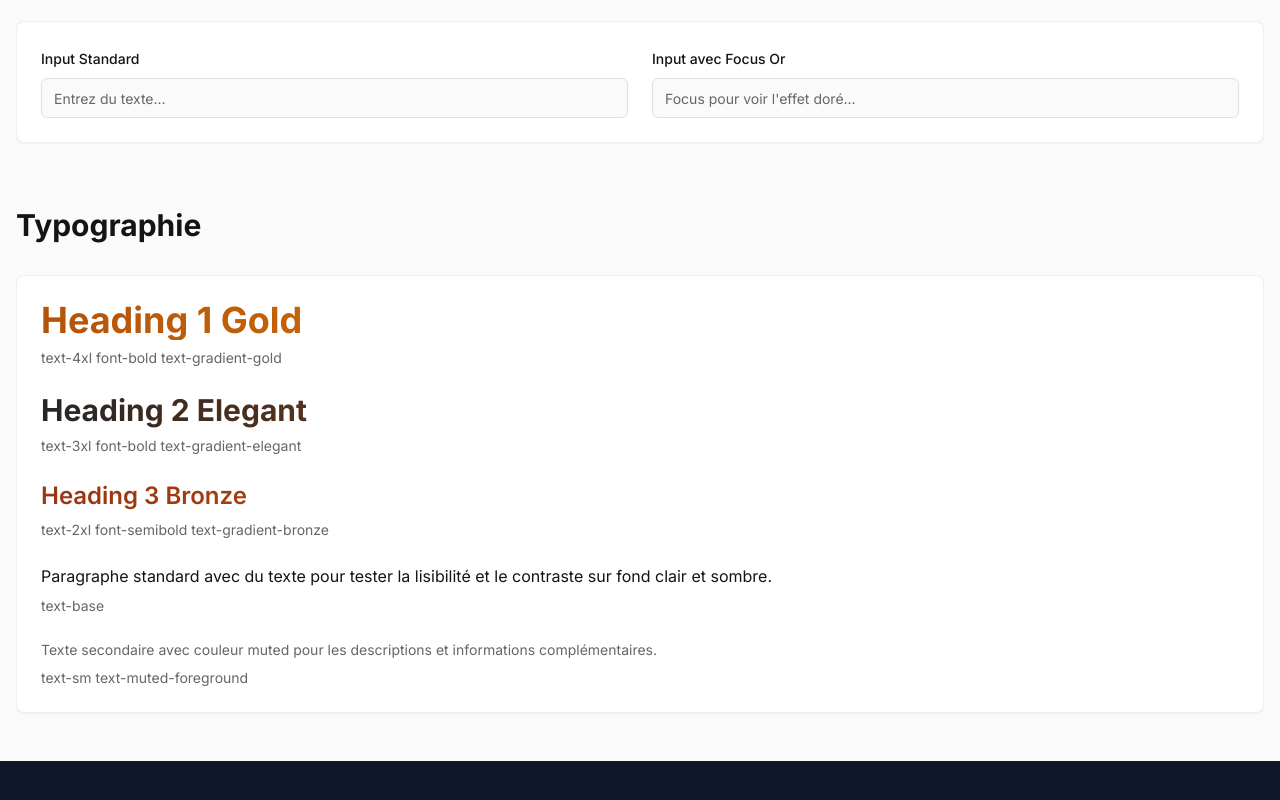
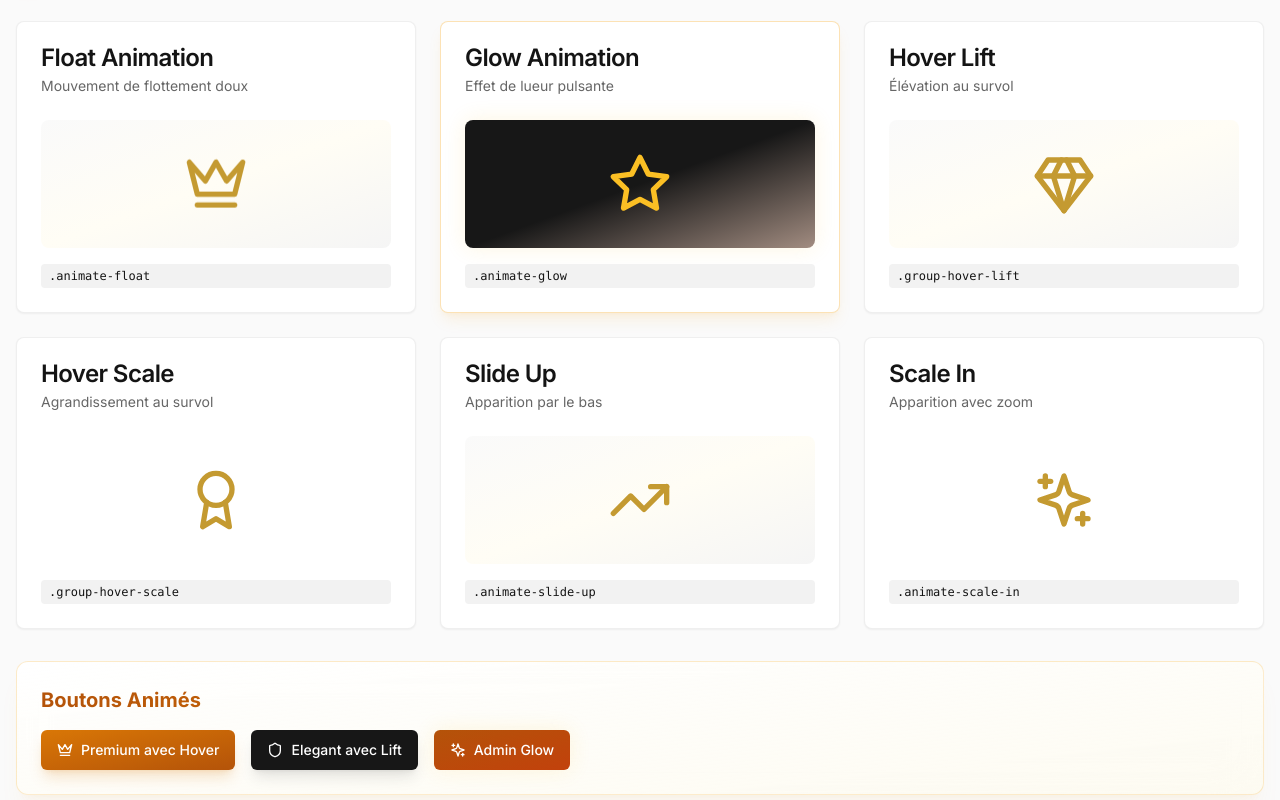
Before and after one commit to agencybenweb/SMB, a Next.js app: page /design-system in a window 1280 px wide. Shown: the part 2460-3260 px from the top of the page. Built offline with nearby package versions, Linux system fonts and the light colour scheme; no server answers.

Commit message:
feat(design): add premium animations and movement effects

```diff
--- a/app/design-system/page.tsx
+++ b/app/design-system/page.tsx
@@ -310,6 +310,124 @@ export default function DesignSystemPage() {
                     </div>
                 </section>
 
+                {/* Animations */}
+                <section className="animate-fade-in">
+                    <h2 className="text-3xl font-bold mb-8 flex items-center gap-2">
+                        <Zap className="w-6 h-6 text-primary animate-glow" />
+                        <span className="text-gradient-gold">Animations & Mouvements</span>
+                    </h2>
+
+                    <div className="grid grid-cols-1 md:grid-cols-2 lg:grid-cols-3 gap-6">
+                        <Card className="border-elegant group">
+                            <CardHeader>
+                                <CardTitle>Float Animation</CardTitle>
+                                <CardDescription>Mouvement de flottement doux</CardDescription>
+                            </CardHeader>
+                            <CardContent>
+                                <div className="flex items-center justify-center h-32 bg-gradient-gold-subtle rounded-lg">
+                                    <Crown className="w-16 h-16 text-primary animate-float" />
+                                </div>
+                                <code className="block mt-4 text-xs bg-muted px-2 py-1 rounded">
+                                    .animate-float
+                                </code>
+                            </CardContent>
+                        </Card>
+
+                        <Card className="border-gold-glow group">
+                            <CardHeader>
+                                <CardTitle>Glow Animation</CardTitle>
+                                <CardDescription>Effet de lueur pulsante</CardDescription>
+                            </CardHeader>
+                            <CardContent>
+                                <div className="flex items-center justify-center h-32 bg-gradient-dark-gold rounded-lg animate-glow">
+                                    <Star className="w-16 h-16 text-amber-400" />
+                                </div>
+                                <code className="block mt-4 text-xs bg-muted px-2 py-1 rounded">
+                                    .animate-glow
+                                </code>
+                            </CardContent>
+                        </Card>
+
+                        <Card className="border-elegant group">
+                            <CardHeader>
+                                <CardTitle>Hover Lift</CardTitle>
+                                <CardDescription>Élévation au survol</CardDescription>
+                            </CardHeader>
+                            <CardContent>
+                                <div className="flex items-center justify-center h-32 bg-gradient-gold-subtle rounded-lg">
+                                    <Gem className="w-16 h-16 text-primary group-hover-lift" />
+                                </div>
+                                <code className="block mt-4 text-xs bg-muted px-2 py-1 rounded">
+                                    .group-hover-lift
+                                </code>
+                            </CardContent>
+                        </Card>
+
+                        <Card className="border-elegant group">
+                            <CardHeader>
+                                <CardTitle>Hover Scale</CardTitle>
+                                <CardDescription>Agrandissement au survol</CardDescription>
+                            </CardHeader>
+                            <CardContent>
+                                <div className="flex items-center justify-center h-32 bg-accent-gold rounded-lg">
+                                    <Award className="w-16 h-16 text-primary group-hover-scale" />
+                                </div>
+                                <code className="block mt-4 text-xs bg-muted px-2 py-1 rounded">
+                                    .group-hover-scale
+                                </code>
+                            </CardContent>
+                        </Card>
+
+                        <Card className="border-elegant animate-slide-up">
+                            <CardHeader>
+                                <CardTitle>Slide Up</CardTitle>
+                                <CardDescription>Apparition par le bas</CardDescription>
+                            </CardHeader>
+                            <CardContent>
+                                <div className="flex items-center justify-center h-32 bg-gradient-gold-subtle rounded-lg">
+                                    <TrendingUp className="w-16 h-16 text-primary" />
+                                </div>
+                                <code className="block mt-4 text-xs bg-muted px-2 py-1 rounded">
+                                    .animate-slide-up
+                                </code>
+                            </CardContent>
+                        </Card>
+
+                        <Card className="border-elegant animate-scale-in">
+                            <CardHeader>
+                                <CardTitle>Scale In</CardTitle>
+                                <CardDescription>Apparition avec zoom</CardDescription>
+                            </CardHeader>
+                            <CardContent>
+                                <div className="flex items-center justify-center h-32 bg-accent-gold rounded-lg">
+                                    <Sparkles className="w-16 h-16 text-primary" />
+                                </div>
+                                <code className="block mt-4 text-xs bg-muted px-2 py-1 rounded">
+                                    .animate-scale-in
+                                </code>
+                            </CardContent>
+                        </Card>
+                    </div>
+
+                    <div className="mt-8 p-6 glass-gold rounded-xl border-gold">
+                        <h3 className="text-xl font-bold mb-4 text-gradient-gold">Boutons Animés</h3>
+                        <div className="flex flex-wrap gap-4">
+                            <Button className="btn-premium group">
+                                <Crown className="w-4 h-4 mr-2 group-hover-scale" />
+                                Premium avec Hover
+                            </Button>
+                            <Button className="btn-elegant group">
+                                <Shield className="w-4 h-4 mr-2 group-hover-lift" />
+                                Elegant avec Lift
+                            </Button>
+                            <Button className="admin-accent animate-glow">
+                                <Sparkles className="w-4 h-4 mr-2" />
+                                Admin Glow
+                            </Button>
+                        </div>
+                    </div>
+                </section>
+
                 {/* Forms */}
                 <section>
                     <h2 className="text-3xl font-bold mb-8">Formulaires</h2>
--- a/app/globals.css
+++ b/app/globals.css
@@ -176,4 +176,107 @@
   .btn-elegant {
     @apply bg-neutral-900 dark:bg-neutral-100 text-white dark:text-black hover:bg-neutral-800 dark:hover:bg-neutral-200 transition-colors duration-200 shadow-lg shadow-black/10;
   }
+
+  .animate-float {
+    animation: float 6s ease-in-out infinite;
+  }
+
+  .animate-glow {
+    animation: glow 3s ease-in-out infinite;
+  }
+
+  .animate-shimmer {
+    animation: shimmer 8s linear infinite;
+    background-size: 200% 100%;
+  }
+
+  .animate-fade-in {
+    animation: fadeIn 0.6s ease-out;
+  }
+
+  .animate-slide-up {
+    animation: slideUp 0.5s ease-out;
+  }
+
+  .animate-scale-in {
+    animation: scaleIn 0.4s ease-out;
+  }
+
+  .group:hover .group-hover-lift {
+    transform: translateY(-4px);
+    transition: transform 0.3s ease;
+  }
+
+  .group:hover .group-hover-scale {
+    transform: scale(1.05);
+    transition: transform 0.3s ease;
+  }
 }
+
+@keyframes float {
+
+  0%,
+  100% {
+    transform: translateY(0px);
+  }
+
+  50% {
+    transform: translateY(-10px);
+  }
+}
+
+@keyframes glow {
+
+  0%,
+  100% {
+    box-shadow: 0 0 20px rgba(251, 191, 36, 0.1);
+  }
+
+  50% {
+    box-shadow: 0 0 30px rgba(251, 191, 36, 0.3);
+  }
+}
+
+@keyframes shimmer {
+  0% {
+    background-position: -200% 0;
+  }
+
+  100% {
+    background-position: 200% 0;
+  }
+}
+
+@keyframes fadeIn {
+  from {
+    opacity: 0;
+  }
+
+  to {
+    opacity: 1;
+  }
+}
+
+@keyframes slideUp {
+  from {
+    opacity: 0;
+    transform: translateY(20px);
+  }
+
+  to {
+    opacity: 1;
+    transform: translateY(0);
+  }
+}
+
+@keyframes scaleIn {
+  from {
+    opacity: 0;
+    transform: scale(0.95);
+  }
+
+  to {
+    opacity: 1;
+    transform: scale(1);
+  }
+}
```
